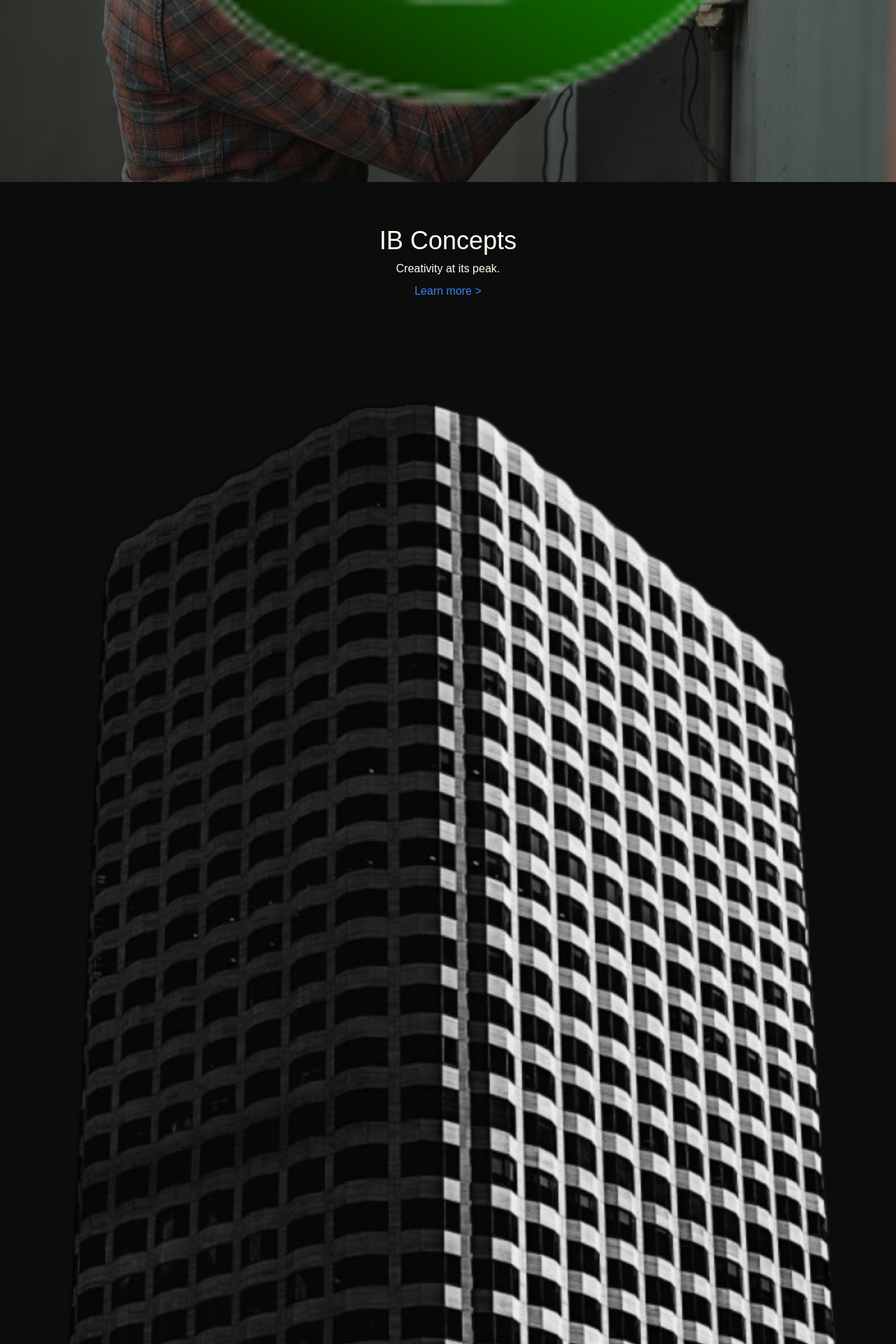
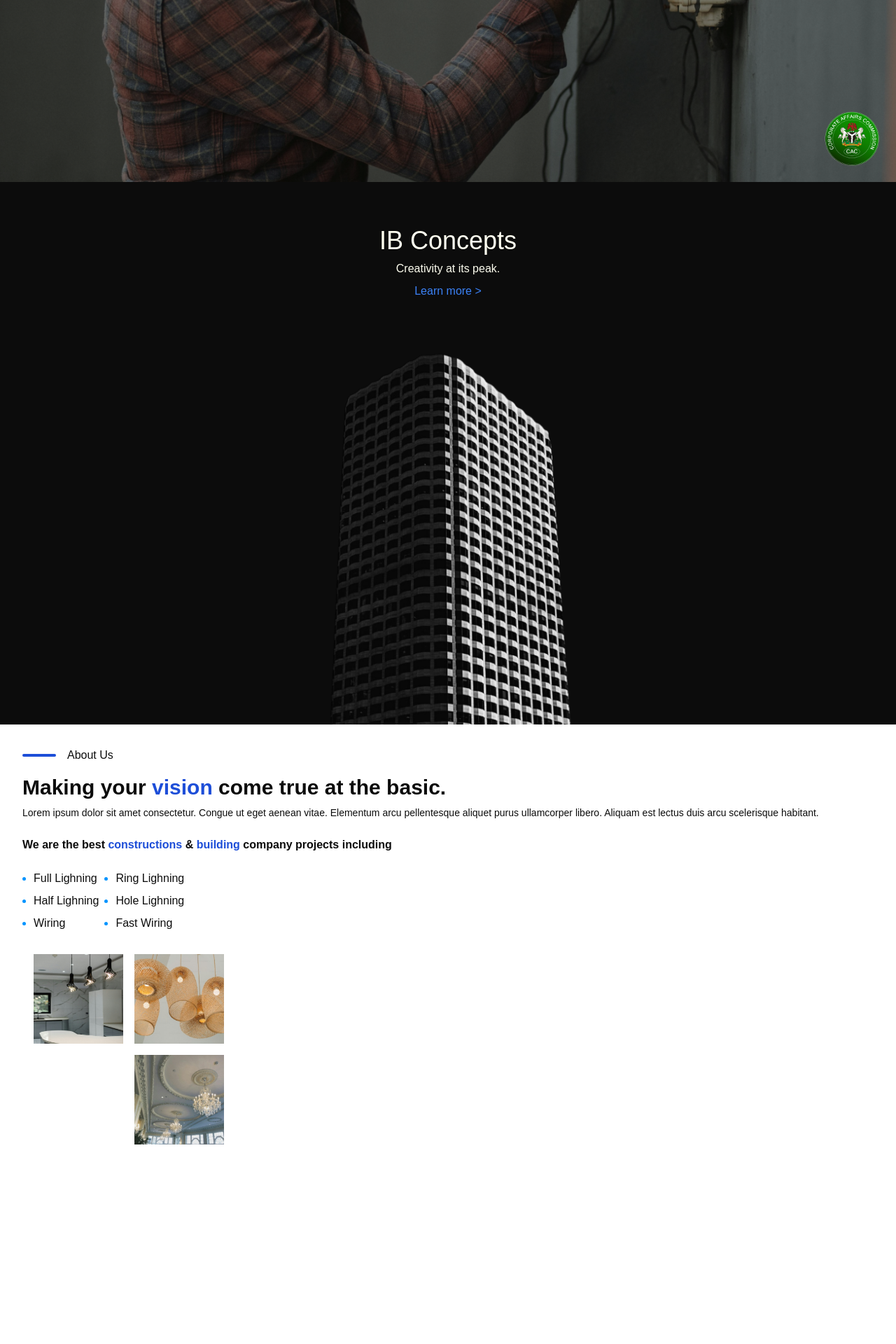
Before and after one commit to devhabeeblateef/ibconceptsandlogistics, a Next.js app in the folder client/: page / in a window 1280 px wide. Shown: the part 540-2460 px from the top of the page at 70% size. Built offline with nearby package versions, Linux system fonts and the light colour scheme.

Commit message:
fix size issues

```diff
--- a/client/pages/about.js
+++ b/client/pages/about.js
@@ -36,10 +36,10 @@ function About() {
   </div>
 
     <div className='flex space-x-4 p-4 mt-4 '>
-    <Image src="/img1.png" alt="Electrical Work One" width="150" height="150"/>
-    <div className='space-y-12'>
-    <Image src="/img2.png" alt="Electrical Work One" width="150" height="150"/>
-    <Image src="/img3.png" alt="Electrical Work One" width="150" height="150"/>
+    <Image src="/img1.png" className='w-32 h-32' alt="Electrical Work One" width="150" height="150"/>
+    <div className='space-y-4'>
+    <Image src="/img2.png" className='w-32 h-32' alt="Electrical Work One" width="150" height="150"/>
+    <Image src="/img3.png" className='w-32 h-32' alt="Electrical Work One" width="150" height="150"/>
     </div>
     </div>
 
--- a/client/pages/hero.js
+++ b/client/pages/hero.js
@@ -21,9 +21,9 @@ function Hero() {
 
         <Image
         src='/cac.png'
-        width={50}
-        height={50}
-        className='absolute right-0 bottom-0 p-4' // Adjusted styling for positioning
+        width={500}
+        height={500}
+        className='w-32 absolute right-0 bottom-0 p-4' // Adjusted styling for positioning
         alt='CAC Registration Badge'
       />
 
--- a/client/pages/show.js
+++ b/client/pages/show.js
@@ -9,7 +9,7 @@ function Show() {
       <p className='text-blue-500 m-auto mt-2 text-center'>Learn more &gt; </p>
 
       <div>
-        <Image src="/building.png" width={300} height={300} className='pt-12 p-0 m-auto' alt="IB Concepts" />
+        <Image src="/building.png" width={300} height={300} className='w-96 pt-12 p-0 m-auto' alt="IB Concepts" />
       </div>
     </div>
   )
```
